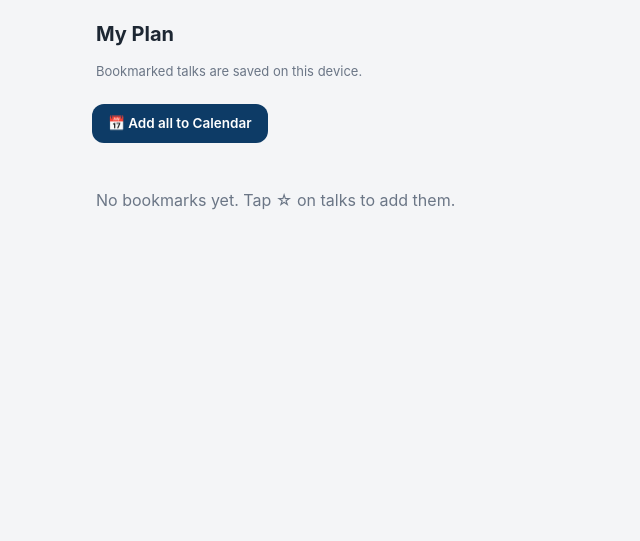
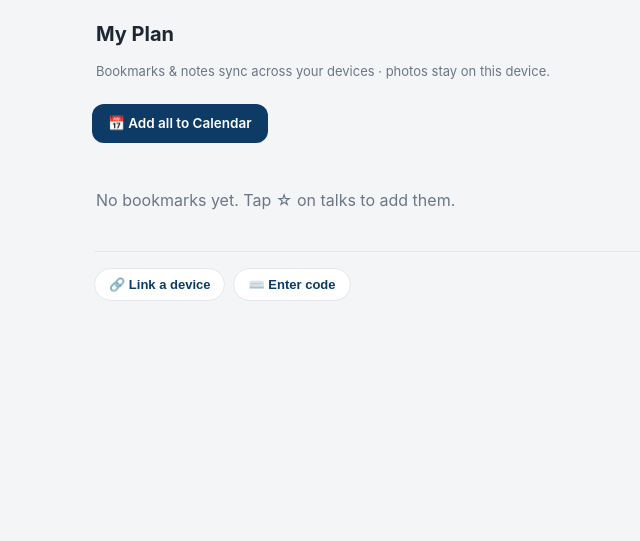
Before and after one commit to jikhanjung/strati2026, a Django app: page /timetable/ in a window 1280 px wide. Shown: the part 53-594 px from the top of the page, without its empty margins (200-840 px from the left). Run offline with Django 5.2, Linux system fonts and the light colour scheme.

Commit message:
Sync phase 1: anonymous device token + pairing code (bookmarks & notes)
Bookmarks and notes now sync across a user's devices without any login. Each
device gets a random token (localStorage); state is {bm,notes} with per-item
timestamps and tombstones, merged server-side last-write-wins. New endpoints:
POST /api/sync/ (X-Device header), /api/pair/new/ (6-digit 5-min code),
/api/pair/claim/. My Plan gains "Link a device" / "Enter code". Photos stay
device-local (not synced). app.js storage rewritten to timestamped state with a
one-time migration from the old keys; public STRATI API unchanged.

Co-Authored-By: Claude Opus 4.8 (1M context) <noreply@anthropic.com>

```diff
--- a/congress/templates/congress/timetable.html
+++ b/congress/templates/congress/timetable.html
@@ -2,14 +2,48 @@
 {% block title %}My Plan · STRATI 2026{% endblock %}
 {% block content %}
 <h1 class="page-h">My Plan</h1>
-<p class="hint">Bookmarked talks are saved on this device.</p>
+<p class="hint">Bookmarks &amp; notes sync across your devices · photos stay on this device.</p>
 <a id="cal-all" class="cal-btn" href="#" hidden>📅 Add all to Calendar</a>
 <div id="tt"><p class="empty">Loading…</p></div>
 <button id="nowbtn" class="nowbtn" hidden>● Now</button>
+
+<section class="sync">
+  <div class="sync-row">
+    <button id="sync-link" class="sync-btn">🔗 Link a device</button>
+    <button id="sync-enter" class="sync-btn">⌨️ Enter code</button>
+  </div>
+  <div id="sync-out" class="sync-out" hidden></div>
+</section>
 {% endblock %}
 {% block scripts %}
 <script>
+// 기기 페어링 UI (북마크 유무와 무관하게 동작)
+(function () {
+  const out = document.getElementById('sync-out');
+  const link = document.getElementById('sync-link');
+  const enter = document.getElementById('sync-enter');
+  if (!link || !enter) return;
+  link.addEventListener('click', async () => {
+    out.hidden = false; out.textContent = '…';
+    try {
+      const { code, expires_in } = await STRATI.pairNew();
+      out.innerHTML = 'On your other device, open <b>My Plan → Enter code</b> and type:'
+        + '<div class="sync-code">' + code + '</div>'
+        + '<div class="sync-sub">valid for ' + Math.round(expires_in / 60) + ' min</div>';
+    } catch (e) { out.textContent = 'Could not get a code. Try again.'; }
+  });
+  enter.addEventListener('click', async () => {
+    const code = prompt('Enter the 6-digit code shown on your other device:');
+    if (!code) return;
+    out.hidden = false; out.textContent = 'Linking…';
+    try { await STRATI.pairClaim(code); out.textContent = 'Linked! Reloading…'; location.reload(); }
+    catch (e) { out.textContent = 'Invalid or expired code.'; }
+  });
+})();
+</script>
+<script>
 (async function () {
+  await STRATI.firstSync;                 // 서버 동기화로 받은 북마크/메모 반영 후 렌더
   const ids = STRATI.getBM();
   const box = document.getElementById('tt');
   if (!ids.length) { box.innerHTML = '<p class="empty">No bookmarks yet. Tap ☆ on talks to add them.</p>'; return; }
--- a/congress/urls.py
+++ b/congress/urls.py
@@ -13,4 +13,7 @@ urlpatterns = [
     path("timetable/", views.timetable, name="timetable"),
     path("calendar.ics", views.calendar_ics, name="calendar_ics"),
     path("api/talks/", views.api_talks, name="api_talks"),
+    path("api/sync/", views.api_sync, name="api_sync"),
+    path("api/pair/new/", views.pair_new, name="pair_new"),
+    path("api/pair/claim/", views.pair_claim, name="pair_claim"),
 ]
--- a/congress/views.py
+++ b/congress/views.py
@@ -1,12 +1,17 @@
 import datetime as dt
+import json
+import secrets
 from zoneinfo import ZoneInfo
 
+from django.db import transaction
 from django.db.models import Count, Q
 from django.http import HttpResponse, JsonResponse
 from django.shortcuts import get_object_or_404, redirect, render
 from django.utils import timezone
+from django.views.decorators.csrf import csrf_exempt
+from django.views.decorators.http import require_POST
 
-from .models import ROOM_FLOOR, Abstract, Session, Talk
+from .models import ROOM_FLOOR, Abstract, PairCode, Session, SyncDevice, Talk
 
 CONGRESS_TZ = ZoneInfo("Asia/Shanghai")
 ALARM_MIN = 5             # 발표 N분 전 캘린더 알림
@@ -236,3 +241,91 @@ def calendar_ics(request):
 
 def home(request):
     return redirect("program")
+
+
+# ── 동기화 (익명 디바이스 토큰 + 페어링 코드) ─────────────────────────────
+SYNC_SECTIONS = ("bm", "notes")
+PAIR_TTL = dt.timedelta(minutes=5)
+
+
+def _device_token(request):
+    t = (request.headers.get("X-Device") or "").strip()
+    return t if 8 <= len(t) <= 128 else ""
+
+
+def _merge_state(a, b):
+    """항목별 last-write-wins(ts 큰 쪽). a,b = {"bm":{id:{v,ts}}, "notes":{...}}."""
+    out = {}
+    for sec in SYNC_SECTIONS:
+        m = {}
+        for src in (a.get(sec) or {}), (b.get(sec) or {}):
+            if not isinstance(src, dict):
+                continue
+            for k, e in src.items():
+                if not isinstance(e, dict):
+                    continue
+                ts = e.get("ts") or 0
+                if k not in m or ts > (m[k].get("ts") or 0):
+                    m[k] = {"v": e.get("v"), "ts": ts}
+        out[sec] = m
+    return out
+
+
+@csrf_exempt
+@require_POST
+def api_sync(request):
+    """클라이언트 상태를 받아 서버 상태와 병합 후 병합본 반환(push+pull 일체)."""
+    token = _device_token(request)
+    if not token:
+        return JsonResponse({"error": "missing device token"}, status=400)
+    try:
+        incoming = json.loads(request.body or "{}")
+    except ValueError:
+        return JsonResponse({"error": "bad json"}, status=400)
+    if not isinstance(incoming, dict):
+        incoming = {}
+    with transaction.atomic():
+        dev, _ = SyncDevice.objects.select_for_update().get_or_create(token=token)
+        try:
+            stored = json.loads(dev.state or "{}")
+        except ValueError:
+            stored = {}
+        merged = _merge_state(stored, incoming)
+        dev.state = json.dumps(merged, separators=(",", ":"))
+        dev.save()
+    return JsonResponse(merged)
+
+
+@csrf_exempt
+@require_POST
+def pair_new(request):
+    """현재 토큰을 가리키는 1회용 6자리 코드 발급(5분)."""
+    token = _device_token(request)
+    if not token:
+        return JsonResponse({"error": "missing device token"}, status=400)
+    PairCode.objects.filter(expires_at__lt=timezone.now()).delete()   # 만료분 청소
+    for _ in range(10):
+        code = f"{secrets.randbelow(1000000):06d}"
+        if not PairCode.objects.filter(code=code).exists():
+            PairCode.objects.create(code=code, token=token,
+                                    expires_at=timezone.now() + PAIR_TTL)
+            return JsonResponse({"code": code, "expires_in": int(PAIR_TTL.total_seconds())})
+    return JsonResponse({"error": "try again"}, status=503)
+
+
+@csrf_exempt
+@require_POST
+def pair_claim(request):
+    """코드로 상대 기기의 토큰을 받아옴(1회용)."""
+    try:
+        code = str(json.loads(request.body or "{}").get("code", "")).strip()
+    except ValueError:
+        return JsonResponse({"error": "bad json"}, status=400)
+    row = PairCode.objects.filter(code=code).first()
+    if not row:
+        return JsonResponse({"error": "invalid code"}, status=404)
+    expired = row.expires_at < timezone.now()
+    row.delete()
+    if expired:
+        return JsonResponse({"error": "expired code"}, status=410)
+    return JsonResponse({"token": row.token})
--- a/static/app.js
+++ b/static/app.js
@@ -1,31 +1,125 @@
-/* STRATI 2026 — client-side bookmarks + notes (localStorage, no login). */
+/* STRATI 2026 — bookmarks + notes (localStorage), optional server sync via an
+   anonymous device token. Photos stay device-local (IndexedDB), not synced. */
 (function () {
-  const KEY = "strati_bm";
-  const NKEY = "strati_notes";
+  const SKEY = "strati_state";     // {bm:{id:{v,ts}}, notes:{id:{v,ts}}}
+  const DKEY = "strati_device";    // anonymous device token
+
+  function nowTs() { return Date.now(); }
+
+  function loadState() {
+    try {
+      const s = JSON.parse(localStorage.getItem(SKEY));
+      if (s && s.bm && s.notes) return s;
+    } catch (e) { /* fall through */ }
+    // 구버전 키(strati_bm / strati_notes)에서 1회 이관
+    const st = { bm: {}, notes: {} };
+    try { JSON.parse(localStorage.getItem("strati_bm") || "[]")
+      .forEach(id => { st.bm[id] = { v: true, ts: 1 }; }); } catch (e) {}
+    try { const o = JSON.parse(localStorage.getItem("strati_notes") || "{}");
+      Object.keys(o).forEach(id => { st.notes[id] = { v: o[id], ts: 1 }; }); } catch (e) {}
+    return st;
+  }
+  let STATE = loadState();
+  function saveState() { localStorage.setItem(SKEY, JSON.stringify(STATE)); }
 
   function getBM() {
-    try { return JSON.parse(localStorage.getItem(KEY) || "[]"); }
-    catch (e) { return []; }
+    return Object.keys(STATE.bm).filter(id => STATE.bm[id] && STATE.bm[id].v).map(Number);
   }
-  function setBM(arr) { localStorage.setItem(KEY, JSON.stringify(arr)); }
-  function isBM(id) { return getBM().includes(id); }
-
-  // 메모: { talkId: text } 형태로 저장
-  function getNotes() {
-    try { return JSON.parse(localStorage.getItem(NKEY) || "{}"); }
-    catch (e) { return {}; }
-  }
-  function getNote(id) { return getNotes()[id] || ""; }
-  function hasNote(id) { return !!getNotes()[id]; }
-  function setNote(id, text) {
-    const n = getNotes();
-    text = (text || "").trim();
-    if (text) n[id] = text; else delete n[id];
-    localStorage.setItem(NKEY, JSON.stringify(n));
-    if (text) ensureBM(id);   // 메모를 남기면 자동 북마크
+  function isBM(id) { const e = STATE.bm[id]; return !!(e && e.v); }
+  function setBMv(id, on) { STATE.bm[id] = { v: on, ts: nowTs() }; saveState(); scheduleSync(); }
+  function toggle(id) { const on = !isBM(id); setBMv(id, on); return on; }
+  // 없으면 북마크 추가(있으면 그대로). 메모/사진 추가 시 자동 북마크용.
+  function ensureBM(id) {
+    if (isBM(id)) return false;
+    setBMv(id, true);
+    document.querySelectorAll('.bm[data-id="' + id + '"]').forEach(paint);
+    document.dispatchEvent(new CustomEvent("bm:change", { detail: { id } }));
+    return true;
   }
 
-  // 사진: blob은 IndexedDB, "어떤 talk에 사진이 있는지" 빠른 조회는 localStorage 인덱스
+  function getNote(id) { const e = STATE.notes[id]; return (e && e.v) || ""; }
+  function hasNote(id) { const e = STATE.notes[id]; return !!(e && e.v); }
+  function setNote(id, text) {
+    text = (text || "").trim();
+    STATE.notes[id] = { v: text, ts: nowTs() };   // "" = 삭제(동기화용 tombstone)
+    saveState(); scheduleSync();
+    if (text) ensureBM(id);                        // 메모를 남기면 자동 북마크
+  }
+
+  // ── 동기화 (익명 디바이스 토큰) ───────────────────────────────────────
+  function deviceToken() {
+    let t = localStorage.getItem(DKEY);
+    if (!t || t.length < 8) {
+      t = (window.crypto && crypto.randomUUID)
+        ? crypto.randomUUID()
+        : "d" + Math.random().toString(36).slice(2) + nowTs().toString(36);
+      localStorage.setItem(DKEY, t);
+    }
+    return t;
+  }
+  // 서버 응답(merged)을 현재 STATE에 항목별 ts 큰 쪽으로 병합(진행 중 로컬편집 보존)
+  function mergeInto(server) {
+    ["bm", "notes"].forEach(sec => {
+      const out = {};
+      [STATE[sec] || {}, (server && server[sec]) || {}].forEach(src => {
+        Object.keys(src).forEach(k => {
+          const e = src[k]; if (!e) return;
+          const ts = e.ts || 0;
+          if (!out[k] || ts > (out[k].ts || 0)) out[k] = { v: e.v, ts: ts };
+        });
+      });
+      STATE[sec] = out;
+    });
+    saveState();
+  }
+  let syncT, syncing = false, syncAgain = false;
+  function scheduleSync() { clearTimeout(syncT); syncT = setTimeout(syncNow, 800); }
+  async function syncNow() {
+    if (syncing) { syncAgain = true; return; }
+    syncing = true;
+    try {
+      const res = await fetch("/api/sync/", {
+        method: "POST",
+        headers: { "X-Device": deviceToken(), "Content-Type": "application/json" },
+        body: JSON.stringify(STATE),
+      });
+      if (res.ok) {
+        mergeInto(await res.json());
+        refresh();
+        document.dispatchEvent(new CustomEvent("sync:applied"));
+      }
+    } catch (e) { /* 오프라인 등은 조용히 무시 */ }
+    finally {
+      syncing = false;
+      if (syncAgain) { syncAgain = false; scheduleSync(); }
+    }
+  }
+  // 첫 동기화 완료(또는 3초 경과)까지 기다릴 수 있는 promise
+  let firstDone;
+  const firstSync = new Promise(r => { firstDone = r; });
+  function initSync() {
+    const cap = setTimeout(firstDone, 3000);
+    syncNow().finally(() => { clearTimeout(cap); firstDone(); });
+  }
+
+  async function pairNew() {           // 이 기기 토큰을 가리키는 6자리 코드 발급
+    const res = await fetch("/api/pair/new/", {
+      method: "POST", headers: { "X-Device": deviceToken() } });
+    if (!res.ok) throw new Error("failed");
+    return res.json();                 // {code, expires_in}
+  }
+  async function pairClaim(code) {     // 코드로 상대 토큰 채택 후 데이터 합치기
+    const res = await fetch("/api/pair/claim/", {
+      method: "POST", headers: { "Content-Type": "application/json" },
+      body: JSON.stringify({ code: String(code || "").trim() }) });
+    if (!res.ok) throw new Error(res.status === 410 ? "expired" : "invalid");
+    const data = await res.json();
+    localStorage.setItem(DKEY, data.token);   // 상대 기기의 토큰을 내 토큰으로
+    await syncNow();                           // 내 로컬을 공유 버킷에 병합 + 병합본 수신
+    return true;
+  }
+
+  // ── 사진 (IndexedDB, 기기 로컬 — 동기화 안 함) ───────────────────────
   const PKEY = "strati_photo_ids";
   function getPhotoIds() {
     try { return JSON.parse(localStorage.getItem(PKEY) || "[]"); }
@@ -37,7 +131,6 @@
     if (on) { if (!a.includes(id)) a.push(id); } else { a = a.filter(x => x !== id); }
     localStorage.setItem(PKEY, JSON.stringify(a));
   }
-
   let _db;
   function db() {
     return _db || (_db = new Promise((res, rej) => {
@@ -67,7 +160,6 @@
       req.onerror = () => rej(req.error);
     });
   }
-  // 저장 전 축소(최대변 1280px, JPEG 0.8)로 용량 절약
   function downscale(file, maxDim, quality) {
     return new Promise((res, rej) => {
       const img = new Image();
@@ -106,22 +198,8 @@
     const rest = await getPhotos(talkId);
     if (!rest.length) setPhotoId(talkId, false);
   }
-  function toggle(id) {
-    const a = getBM();
-    const i = a.indexOf(id);
-    if (i >= 0) a.splice(i, 1); else a.push(id);
-    setBM(a);
-    return i < 0; // true if now bookmarked
-  }
-  // 없으면 북마크 추가(이미 있으면 그대로). 메모/사진 추가 시 자동 북마크용.
-  function ensureBM(id) {
-    const a = getBM();
-    if (a.includes(id)) return false;
-    a.push(id); setBM(a);
-    document.querySelectorAll('.bm[data-id="' + id + '"]').forEach(paint);
-    document.dispatchEvent(new CustomEvent("bm:change", { detail: { id } }));
-    return true;
-  }
+
+  // ── UI helpers ───────────────────────────────────────────────────────
   function esc(s) {
     return (s || "").replace(/[&<>"']/g, c => (
       { "&": "&amp;", "<": "&lt;", ">": "&gt;", '"': "&quot;", "'": "&#39;" }[c]));
@@ -133,7 +211,6 @@
   }
   function refresh() {
     document.querySelectorAll(".bm").forEach(paint);
-    // 메모/사진 있는 카드 표시(제목 옆 📝/📷)
     document.querySelectorAll(".talk[data-id]").forEach(el => {
       const id = parseInt(el.dataset.id, 10);
       el.classList.toggle("has-note", hasNote(id));
@@ -151,8 +228,11 @@
     document.dispatchEvent(new CustomEvent("bm:change", { detail: { id } }));
   });
 
-  document.addEventListener("DOMContentLoaded", refresh);
+  document.addEventListener("DOMContentLoaded", function () { refresh(); initSync(); });
 
-  window.STRATI = { getBM, isBM, toggle, esc, refresh, getNote, hasNote, setNote,
-    hasPhoto, getPhotos, addPhotoFile, deletePhoto };
+  window.STRATI = {
+    getBM, isBM, toggle, esc, refresh, getNote, hasNote, setNote,
+    hasPhoto, getPhotos, addPhotoFile, deletePhoto,
+    syncNow, firstSync, deviceToken, pairNew, pairClaim,
+  };
 })();
--- a/static/style.css
+++ b/static/style.css
@@ -75,6 +75,19 @@ a { color: inherit; text-decoration: none; }
 .talk-photos { display: flex; gap: 5px; margin-top: 6px; flex-wrap: wrap; }
 .talk-photo { width: 46px; height: 46px; object-fit: cover; border-radius: 6px;
   border: 1px solid var(--line); }
+
+/* Device sync (My Plan) */
+.sync { margin: 22px 2px 8px; padding-top: 16px; border-top: 1px solid var(--line); }
+.sync-row { display: flex; gap: 8px; }
+.sync-btn { flex: 0 0 auto; background: var(--card); border: 1px solid var(--line);
+  border-radius: 999px; padding: 8px 14px; font-size: 13px; font-weight: 600;
+  color: var(--navy); cursor: pointer; }
+.sync-out { margin-top: 10px; font-size: 13px; color: var(--muted);
+  background: var(--card); border: 1px solid var(--line); border-radius: 10px; padding: 10px 12px; }
+.sync-out[hidden] { display: none; }
+.sync-code { font-size: 30px; font-weight: 800; letter-spacing: 6px; color: var(--navy);
+  text-align: center; margin: 8px 0 2px; }
+.sync-sub { text-align: center; font-size: 11.5px; color: var(--muted); }
 
 /* Per-talk note editor (talk detail) */
 .note { margin: 14px 0 4px; }
```
Also changed, not shown: congress/models.py (+20 -0 lines), devlog/20260630_028_sync_phase1_token_pairing.md (added, +45 -0 lines), congress/migrations/0002_paircode_syncdevice.py (added).
